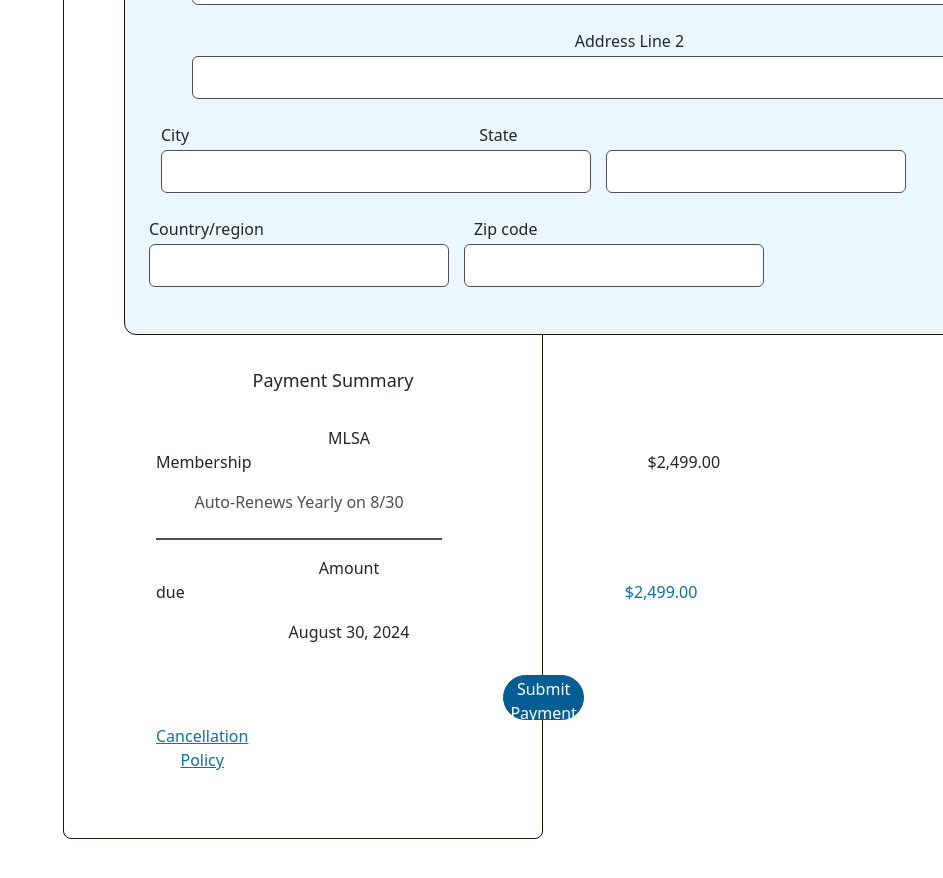
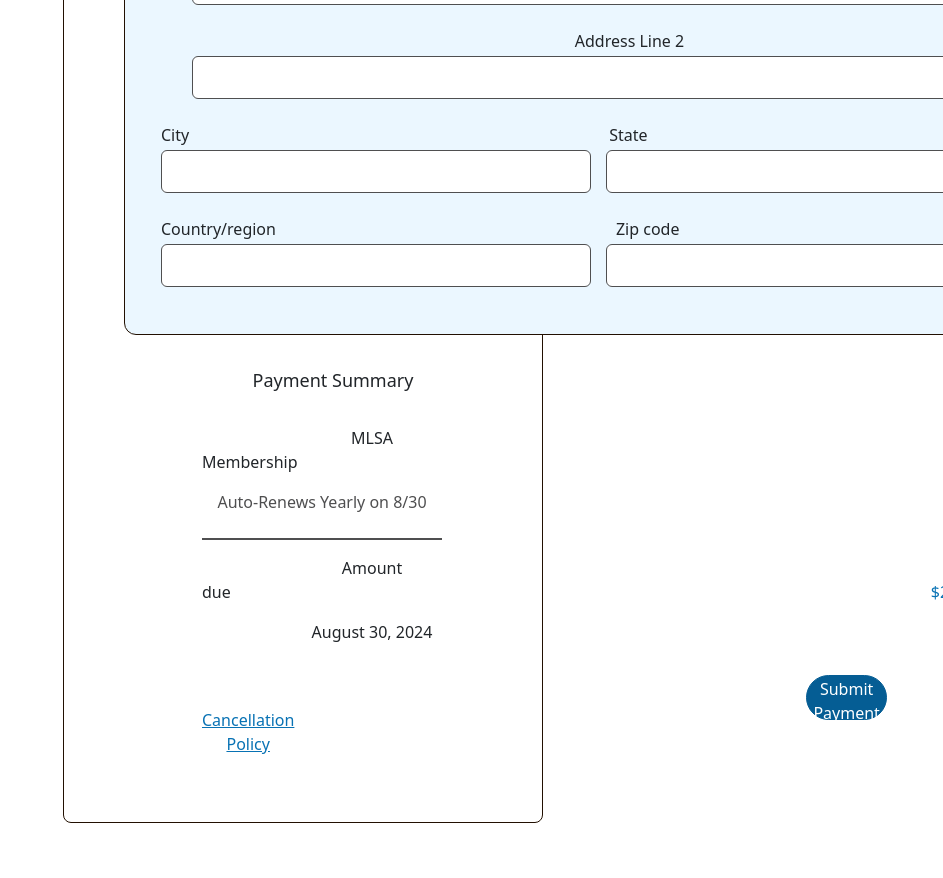
Before and after one commit to AlirezaEntessari/new-mlsa-frontend, a React (Create React App) app: page /membership-subscription-page in a window 1280 px wide. Shown: the part 1240-2118 px from the top of the page, without its empty margins (337-1280 px from the left). Built offline with nearby package versions, Linux system fonts and the light colour scheme.

Commit message:
Latest code

```diff
--- a/src/pages/MembershipSubscriptionPage/MembershipSubscriptionPage.scss
+++ b/src/pages/MembershipSubscriptionPage/MembershipSubscriptionPage.scss
@@ -176,6 +176,7 @@
         width: 425px;
         height: 43px;
         margin-top: 3px;
+        padding-left: 10px;
     }
 
     &__last-name-label {
@@ -191,6 +192,7 @@
         width: 425px;
         height: 43px;
         margin-top: 3px;
+        padding-left: 10px;
     }
 
     &__card-number-label {
@@ -206,6 +208,7 @@
         width: 425px;
         height: 43px;
         margin-top: 3px;
+        padding-left: 10px;
     }
 
     &__expires-label {
@@ -221,6 +224,7 @@
         width: 425px;
         height: 43px;
         margin-top: 3px;
+        padding-left: 10px;
     }
 
     &__cvv-label {
@@ -236,6 +240,7 @@
         width: 425px;
         height: 43px;
         margin-top: 3px;
+        padding-left: 10px;
     }
 
     &__address-line-1-label {
@@ -251,6 +256,7 @@
         width: 425px;
         height: 43px;
         margin-top: 3px;
+        padding-left: 10px;
     }
 
     &__address-line-2-label {
@@ -266,6 +272,7 @@
         width: 425px;
         height: 43px;
         margin-top: 3px;
+        padding-left: 10px;
     }
 
     &__city-label {
@@ -281,6 +288,7 @@
         width: 425px;
         height: 43px;
         margin-top: 3px;
+        padding-left: 10px;
     }
 
     &__state-label {
@@ -296,6 +304,7 @@
         width: 425px;
         height: 43px;
         margin-top: 3px;
+        padding-left: 10px;
     }
 
     &__country-region-label {
@@ -311,6 +320,7 @@
         width: 425px;
         height: 43px;
         margin-top: 3px;
+        padding-left: 10px;
     }
 
     &__zip-code-label {
@@ -326,6 +336,7 @@
         width: 425px;
         height: 43px;
         margin-top: 3px;
+        padding-left: 10px;
     }
 
     &__payment-summary {
@@ -635,6 +646,7 @@
             width: 300px;
             height: 43px;
             margin-top: 3px;
+            padding-left: 10px;
         }
 
         &__tablet-last-name-input {
@@ -644,6 +656,7 @@
             height: 43px;
             margin-top: 3px;
             margin-left: 15px;
+            padding-left: 10px;
         }
 
         &__card-number-label {
@@ -659,6 +672,7 @@
             width: 615px;
             height: 43px;
             margin-top: 3px;
+            padding-left: 10px;
         }
 
         &__expires-cvv-container {
@@ -686,6 +700,7 @@
             width: 300px;
             height: 43px;
             margin-top: 3px;
+            padding-left: 10px;
         }
 
         &__tablet-cvv-input {
@@ -695,6 +710,7 @@
             height: 43px;
             margin-top: 3px;
             margin-left: 15px;
+            padding-left: 10px;
         }
 
         &__address-line-1-label {
@@ -710,6 +726,7 @@
             width: 615px;
             height: 43px;
             margin-top: 3px;
+            padding-left: 10px;
         }
 
         &__address-line-2-label {
@@ -725,6 +742,7 @@
             width: 615px;
             height: 43px;
             margin-top: 3px;
+            padding-left: 10px;
         }
 
         &__city-state-container {
@@ -752,6 +770,7 @@
             width: 300px;
             height: 43px;
             margin-top: 3px;
+            padding-left: 10px;
         }
 
         &__tablet-state-input {
@@ -761,6 +780,7 @@
             height: 43px;
             margin-top: 3px;
             margin-left: 15px;
+            padding-left: 10px;
         }
 
         &__country-region-zip-code-container {
@@ -788,6 +808,7 @@
             width: 300px;
             height: 43px;
             margin-top: 3px;
+            padding-left: 10px;
         }
 
         &__tablet-zip-code-input {
@@ -797,6 +818,7 @@
             height: 43px;
             margin-top: 3px;
             margin-left: 15px;
+            padding-left: 10px;
         }
 
         &__payment-summary {
@@ -1080,6 +1102,7 @@
             width: 430px;
             height: 43px;
             margin-top: 3px;
+            padding-left: 10px;
         }
 
         &__tablet-last-name-input {
@@ -1104,6 +1127,7 @@
             width: 875px;
             height: 43px;
             margin-top: 3px;
+            padding-left: 10px;
         }
 
         &__expires-cvv-container {
@@ -1131,6 +1155,7 @@
             width: 430px;
             height: 43px;
             margin-top: 3px;
+            padding-left: 10px;
         }
 
         &__tablet-cvv-input {
@@ -1140,6 +1165,7 @@
             height: 43px;
             margin-top: 3px;
             margin-left: 15px;
+            padding-left: 10px;
         }
 
         &__address-line-1-label {
@@ -1155,6 +1181,7 @@
             width: 875px;
             height: 43px;
             margin-top: 3px;
+            padding-left: 10px;
         }
 
         &__address-line-2-label {
@@ -1170,6 +1197,7 @@
             width: 875px;
             height: 43px;
             margin-top: 3px;
+            padding-left: 10px;
         }
 
         &__city-state-container {
@@ -1183,7 +1211,7 @@
         }
 
         &__tablet-state-label {
-            margin-left: 290px;
+            margin-left: 420px;
         }
 
         &__tablet-city-state-input-container {
@@ -1197,6 +1225,125 @@
             width: 430px;
             height: 43px;
             margin-top: 3px;
+            padding-left: 10px;
+        }
+
+        &__tablet-state-input {
+            border: 1px solid $dark-gray;
+            border-radius: 6px;
+            width: 430px;
+            height: 43px;
+            margin-top: 3px;
+            padding-left: 10px;
+        }
+
+        &__country-region-zip-code-container {
+            display: none;
+        }
+
+        &__tablet-country-region-zip-code-labels-container {
+            display: flex;
+            margin-left: 36px;
+            margin-top: 24px;
+        }
+
+        &__tablet-zip-code-label {
+            margin-left: 340px;
+        }
+
+        &__tablet-country-region-zip-code-input-container {
+            display: flex;
+            margin-left: 36px;
+        }
+
+        &__tablet-country-region-input {
+            border: 1px solid $dark-gray;
+            border-radius: 6px;
+            width: 430px;
+            height: 43px;
+            margin-top: 3px;
+            padding-left: 10px;
+        }
+
+        &__tablet-zip-code-input {
+            border: 1px solid $dark-gray;
+            border-radius: 6px;
+            width: 430px;
+            height: 43px;
+            margin-top: 3px;
+            margin-left: 15px;
+            padding-left: 10px;
+        }
+
+        &__payment-summary {
+            margin-left: 60px;
+            margin-top: 32px;
+            font-size: 18px;
+            font-weight: 500;
+        }
+
+        &__mlsa-membership {
+            margin-left: 138px;
+            margin-top: 32px;
+        }
+
+        &__mlsa-membership-text {
+            font-weight: 500;
+        }
+
+        &__mlsa-membership-price {
+            margin-left: 655px;
+            font-weight: 500;
+        }
+
+        &__auto-renews {
+            color: $dark-gray;
+            margin-left: 138px;
+            border-bottom: 2px solid $dark-gray;
+            margin-right: 100px;
+            padding-bottom: 24px;
+        }
+
+        &__amount-due {
+            margin-left: 138px;
+            margin-top: 16px;
+        }
+
+        &__amount-due-text {
+            font-weight: 500;
+        }
+
+        &__amount-due-price {
+            margin-left: 700px;
+            font-weight: 500;
+            color: $logo-blue;
+        }
+
+        &__amount-due-date {
+            margin-left: 138px;
+        }
+
+        &__cancellation-policy-submit-payment-container {
+            display: flex;
+        }
+
+        &__cancellation-policy {
+            text-decoration: underline;
+            color: $logo-blue;
+            margin-left: 138px;
+            margin-top: 48px;
+        }
+
+        &__submit-payment-button {
+            background-color: $access-blue;
+            color: $white-text;
+            border: 1px solid $access-blue;
+            width: 220px;
+            height: 45px;
+            margin-left: 512px;
+            margin-top: 15px;
+            border-radius: 32px;
+            font-weight: 500;
         }
 
 
```
